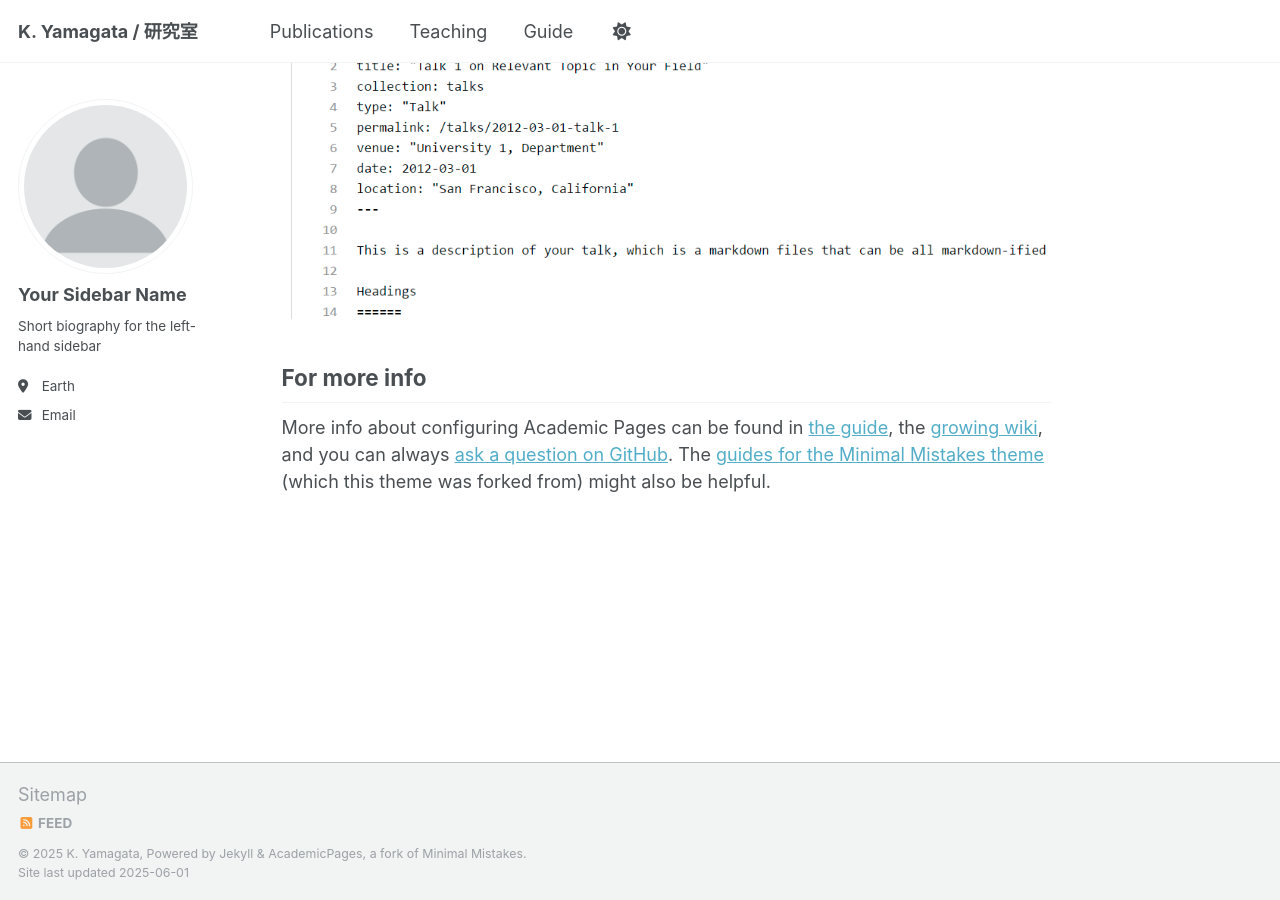
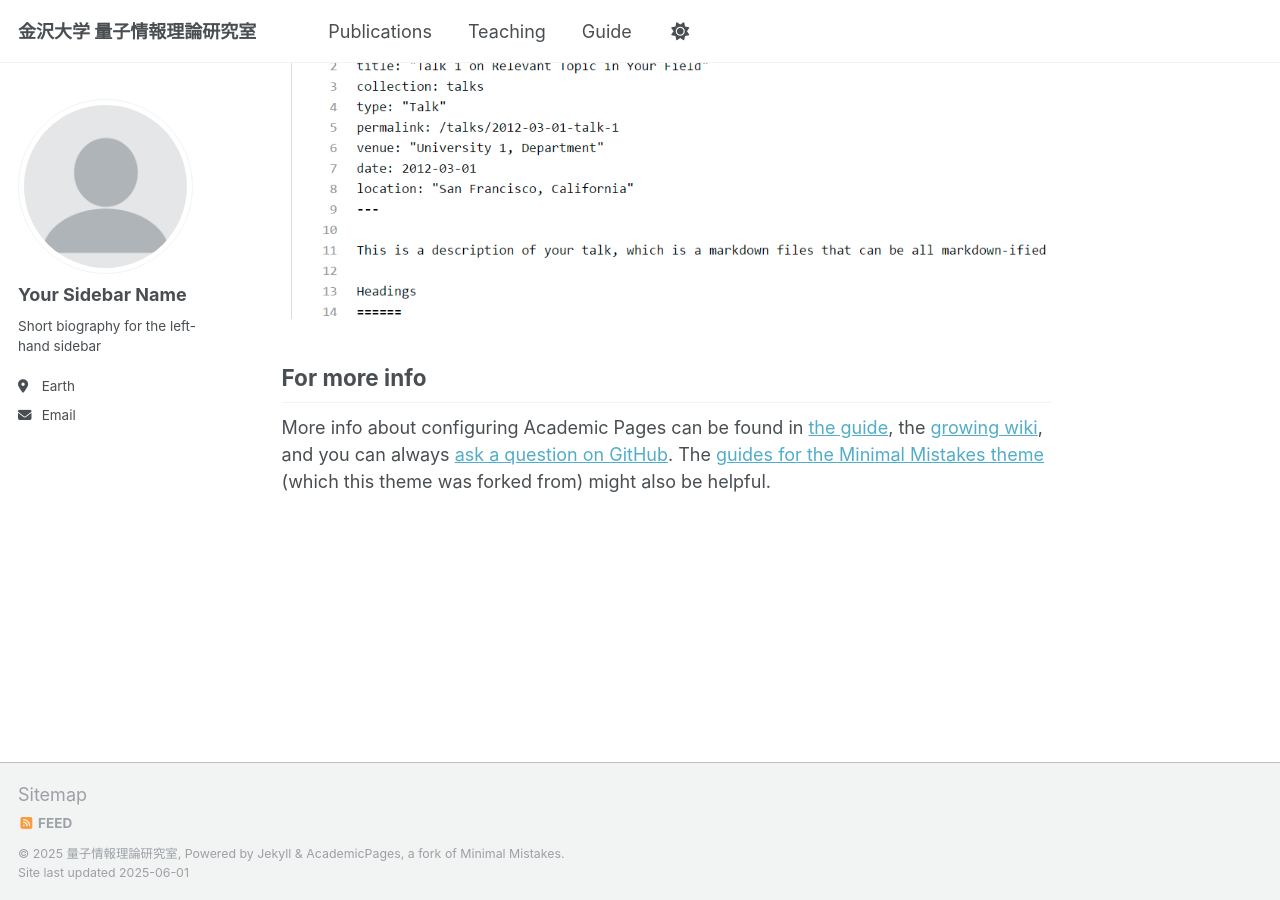
Before and after one commit to qymgt/qymgt.github.io, a Jekyll site: the page built from _pages/about.md, in a window 1280 px wide and 900 px high, scrolled down 2636 px. Built offline with Jekyll 4.4.1, drawn with Linux system fonts in a browser that asks for light colours.

Commit message:
Update _config.yml
eeee

```diff
--- a/_config.yml
+++ b/_config.yml
@@ -9,9 +9,9 @@
 # Basic Site Settings
 locale                   : "ja-JP"
 site_theme               : "default"
-title                    : "K. Yamagata / 研究室"
+title                    : "金沢大学 量子情報理論研究室"
 title_separator          : "-"
-name                     : &name "K. Yamagata"
+name                     : &name "量子情報理論研究室"
 description              : &description "aaaaa"
 url                      : https://qymgt.github.io # the base hostname & protocol for your site e.g. "https://[your GitHub username].github.io" or if you already have some other page hosted on Github then use "https://[your GitHub username].github.io/[Your Repo Name]"
 baseurl                  : "" # the subpath of your site, e.g. "/blog"
```
